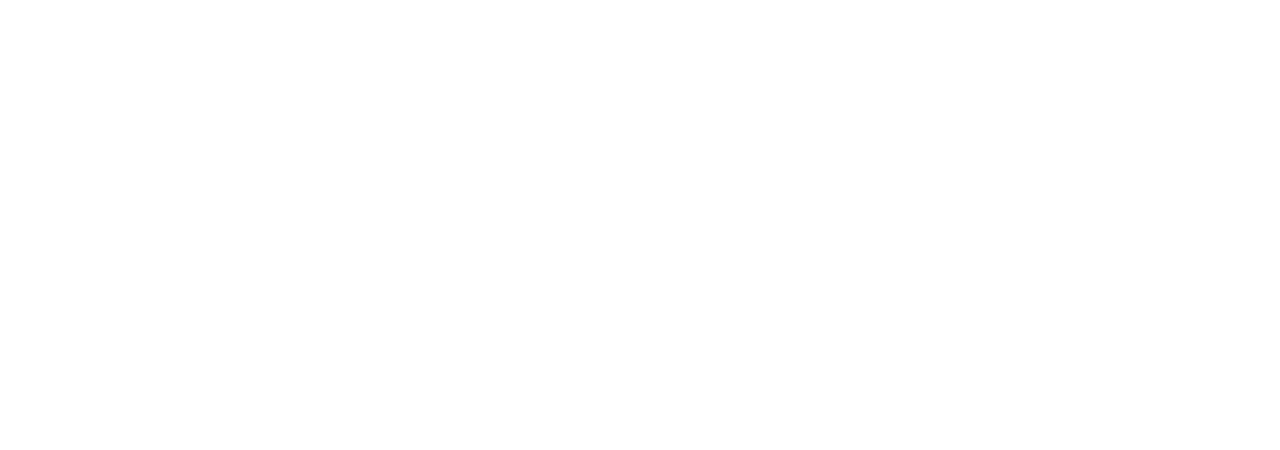
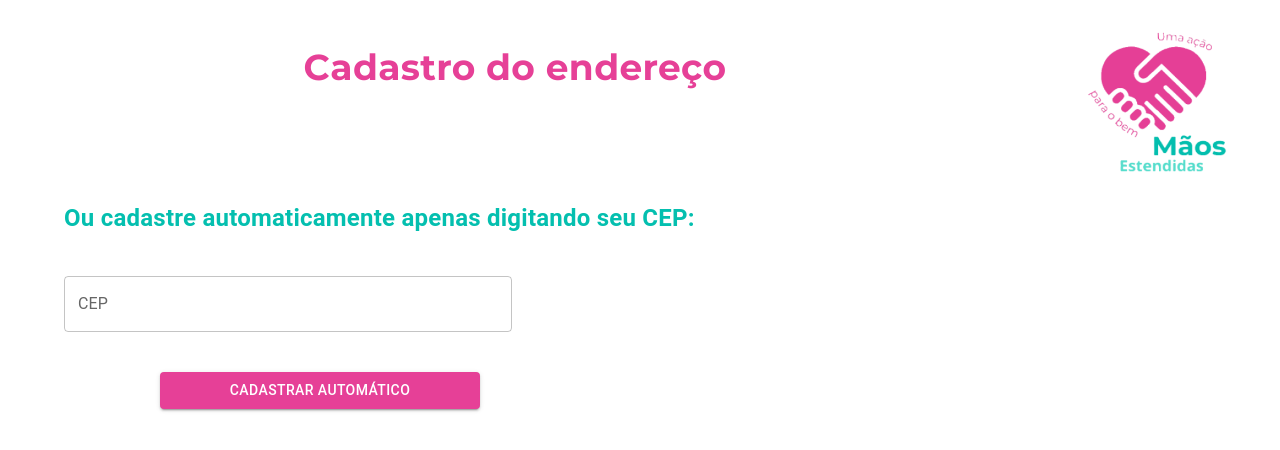
Before and after one commit to AmandaPiva/MaosEstendidas-FrontEnd, a React (Vite) app: page /Endereco in a window 1280 px wide. Before the commit this address had no page. Shown: the top 450 px of the page. Built offline with nearby package versions, Linux system fonts and the light colour scheme.

Commit message:
Começando o cadastro do endereço

```diff
--- a/src/App.jsx
+++ b/src/App.jsx
@@ -2,6 +2,7 @@
 import Login from "./Login/Login";
 import LadinPage from "./LadinPage/LadinPage";
 import Cadastro from "./Cadastro/Cadastro";
+import Endereco from "./Endereco/Endereco";
 
 //COMPONENTE
 function App() {
@@ -12,6 +13,7 @@
           <Route path={"/"} element={<LadinPage />} />
           <Route path={"/Login"} element={<Login />} />
           <Route path={"/Cadastro"} element={<Cadastro />} />
+          <Route path={"/Endereco"} element={<Endereco />} />
         </Routes>
       </BrowserRouter>
     </>
--- a/src/Cadastro/Cadastro.jsx
+++ b/src/Cadastro/Cadastro.jsx
@@ -6,9 +6,31 @@
 import MenuItem from "@mui/material/MenuItem";
 import FormControl from "@mui/material/FormControl";
 import Select from "@mui/material/Select";
-import IconGoogle from "../../public/googleIcon.png";
+import Pesquisa from "../../public/pesquisa.png";
+import { MarginSharp } from "@mui/icons-material";
 
 function Cadastro() {
+  //MASCARA CNPJ
+  const cnpjMask = (value) => {
+    return value
+      .replace(/\D+/g, "") // não deixa ser digitado nenhuma letra
+      .replace(/(\d{2})(\d)/, "$1.$2") // captura 2 grupos de número o primeiro com 2 digitos e o segundo de com 3 digitos, apos capturar o primeiro grupo ele adiciona um ponto antes do segundo grupo de número
+      .replace(/(\d{3})(\d)/, "$1.$2")
+      .replace(/(\d{3})(\d)/, "$1/$2") // captura 2 grupos de número o primeiro e o segundo com 3 digitos, separados por /
+      .replace(/(\d{4})(\d)/, "$1-$2")
+      .replace(/(-\d{2})\d+?$/, "$1"); // captura os dois últimos 2 números, com um - antes dos dois números
+  };
+
+  //MASCARA CPF
+  const formatarCPF = (cpf) => {
+    cpf = cpf.replace(/\D/g, ""); // Remove caracteres não numéricos
+
+    // Aplica a máscara
+    cpf = cpf.replace(/(\d{3})(\d{3})(\d{3})(\d{2})/, "$1.$2.$3-$4");
+
+    return cpf;
+  };
+
   return (
     <>
       <Box
@@ -58,17 +80,26 @@
               sx={{
                 backgroundColor: "#FFFFFF",
                 color: "#231F20",
-                width: "400px",
+                width: "350px",
                 "&:hover": {
                   backgroundColor: "#FFFFFF", // Altere a cor desejada para o efeito hover
                 },
               }}
             >
-              Cadastre com o Google
+              <img
+                width={30}
+                style={{ marginRight: "auto" }}
+                src={Pesquisa}
+                alt="icon"
+              />
+              <Typography sx={{ margin: "auto" }}>
+                Cadastre com o Google
+              </Typography>
             </Button>
           </Box>
         </Box>
 
+        {/*LADO ESQUERDO */}
         <Box
           sx={{
             width: "50vw",
@@ -121,6 +152,30 @@
                 }}
                 id="outlined-basic"
                 label="CPF"
+                placeholder="999.999.999-99"
+                variant="outlined"
+              />
+
+              <Typography
+                sx={{
+                  fontSize: "16px",
+                  fontWeight: "200",
+                  fontFamily: "montserrat",
+                  marginLeft: "60px",
+                  color: "#04BFAF",
+                }}
+              >
+                Se você for uma ONG ou empresa *
+              </Typography>
+              <TextField
+                sx={{
+                  width: "25vw",
+                  backgroundColor: "#FFFFFF",
+                  margin: "1vh auto",
+                }}
+                id="outlined-basic"
+                placeholder="99.999.999/9999-99"
+                label="CNPJ"
                 variant="outlined"
               />
 
@@ -128,31 +183,11 @@
                 sx={{
                   width: "25vw",
                   backgroundColor: "#FFFFFF",
-                  margin: "2vh auto",
-                }}
-                id="outlined-basic"
-                label="CNPJ"
-                variant="outlined"
-              />
-              <Typography
-                sx={{
-                  fontSize: "16px",
-                  fontWeight: "200",
-                  fontFamily: "montserrat",
-                  color: "#04BFAF",
-                }}
-              >
-                Se você for uma ONG ou empresa
-              </Typography>
-
-              <TextField
-                sx={{
-                  width: "25vw",
-                  backgroundColor: "#FFFFFF",
-                  margin: "2vh auto",
+                  margin: "3vh auto",
                 }}
                 id="outlined-basic"
                 label="Data de Nascimento"
+                placeholder="DD/MM/AAAA"
                 variant="outlined"
               />
 
@@ -160,7 +195,7 @@
                 sx={{
                   display: "flex",
                   flexDirection: "column",
-                  margin: "2vh 40px",
+                  margin: "2vh 46px",
                 }}
               >
                 <FormControl fullWidth>
--- /dev/null
+++ b/src/Endereco/Endereco.jsx
@@ -0,0 +1,89 @@
+import { Typography, Box } from "@mui/material";
+import Logo from "../../public/logo.png";
+import TextField from "@mui/material/TextField";
+import Button from "@mui/material/Button";
+
+function Endereco() {
+  return (
+    <>
+      <Box
+        sx={{
+          display: "flex",
+          flexDirection: "column",
+          width: "100vw",
+          heigth: "100vh",
+        }}
+      >
+        <Box sx={{ display: "flex", flexDirection: "row" }}>
+          <Typography
+            sx={{
+              fontSize: "36px",
+              fontWeight: "600",
+              color: "#E64097",
+              fontFamily: "montserrat",
+              margin: "5vh auto",
+            }}
+          >
+            Cadastro do endereço
+          </Typography>
+
+          <img
+            width={200}
+            src={Logo}
+            alt="logo"
+            style={{
+              borderRadius: "500px",
+              width: "250px",
+              height: "200px",
+            }}
+          />
+        </Box>
+
+        <Box sx={{ display: "flex", flexDirection: "column", width: "50vw" }}>
+          <Typography
+            sx={{
+              fontSize: "24px",
+              fontWeight: "600",
+              color: "#04BFAF",
+              paddingLeft: "5vw",
+              width: "50vw",
+            }}
+          >
+            Ou cadastre automaticamente apenas digitando seu CEP:
+          </Typography>
+
+          <Box sx={{ paddingLeft: "5vw" }}>
+            <TextField
+              sx={{
+                width: "35vw",
+                backgroundColor: "#FFFFFF",
+                marginTop: "5vh",
+              }}
+              id="outlined-basic"
+              label="CEP"
+              variant="outlined"
+            />
+          </Box>
+
+          <Box sx={{ margin: "auto" }}>
+            <Button
+              variant="contained"
+              sx={{
+                width: "25vw",
+                margin: "5vh auto",
+                backgroundColor: "#E64097",
+                "&:hover": {
+                  backgroundColor: "#04BFAF", // Altere a cor desejada para o efeito hover
+                },
+              }}
+            >
+              Cadastrar Automático
+            </Button>
+          </Box>
+        </Box>
+      </Box>
+    </>
+  );
+}
+
+export default Endereco;
```
Also changed, not shown: public/googleIcon.png (deleted), public/pesquisa.png (added).
